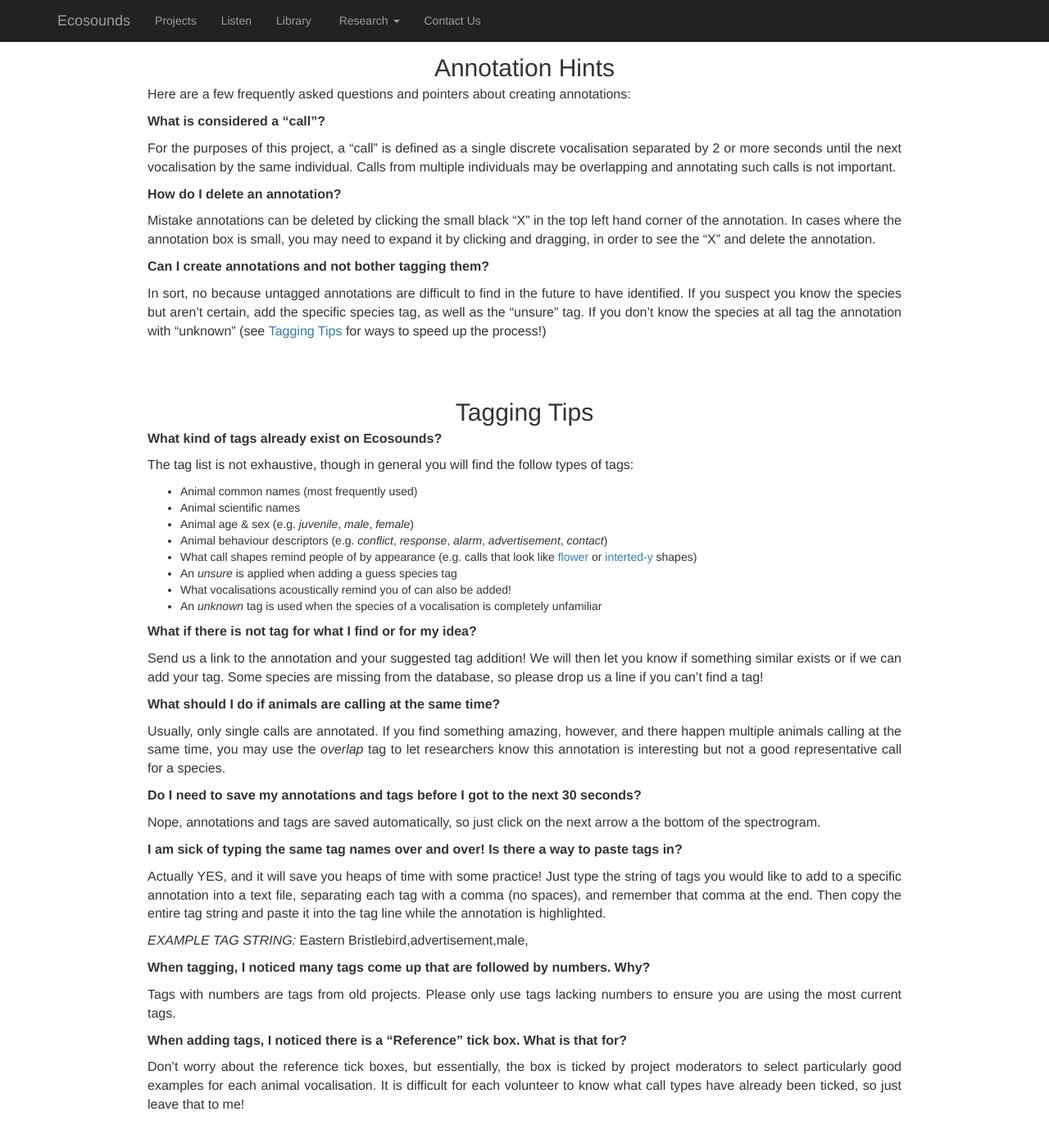
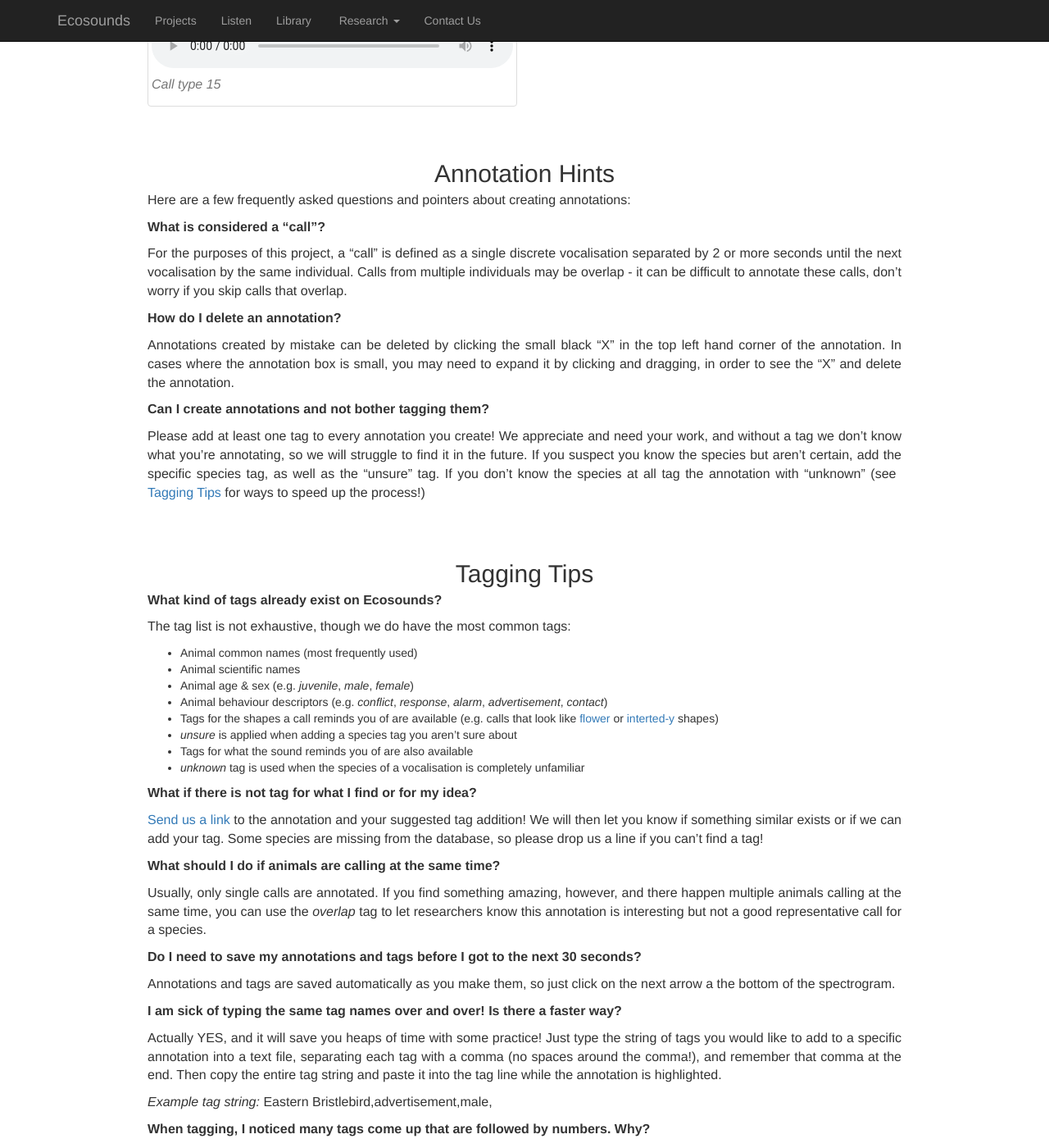
Before and after one commit to QutEcoacoustics/research-blog, a Jekyll site: the page built from help/sound-search-steps.md, in a window 1280 px wide and 1400 px high, scrolled down 6065 px. Shown: the whole window at 82% size. Built offline with Jekyll 4.4.1, drawn with Linux system fonts in a browser that asks for light colours; nearby versions of some CDN libraries; comment, search, counter and statistics services are not loaded; some of the changed text lies outside the part shown.

Commit message:
proof read help page v2 and fixed image file name

```diff
--- a/help/sound-search-steps.md
+++ b/help/sound-search-steps.md
@@ -31,7 +31,10 @@
 
 ------
 
-If you have registered, obtained access to Jess' project and been provided a Google spreadsheet, then you are ready to start searching! Otherwise, [register on Ecosounds](https://www.ecosounds.org/my_account/sign_up.html) and contact me via the [Contact Us](https://www.ecosounds.org/contact_us) page.
+To get started, you'll need an [account on Ecosounds](https://www.ecosounds.org/my_account/sign_up),
+and then [let me know you'd like to participate in the Eastern Bristlebird project](https://www.ecosounds.org/contact_us).
+
+If you have registered, obtained access to the project and been provided a Google spreadsheet, then you are ready to start searching!
 
 
 ## Starting Your Sound Search!
@@ -43,28 +46,35 @@
 
 1. **Open** Chrome web browser and log into [www.ecosounds.org](https://www.ecosounds.org/).
 2.  **View** your google spreadsheet to see that you have audio from multiple locations and times of day.
-3. **Inform** me how you decide the order you will review links via _Notes for Jess_ tab of your spreadsheet so I can understand preferences for future designs.
-4. **Play** environmental recordings by clicking a link from the _Hyperlink_ column of your spreadsheet if Chrome is your default web browser. Otherwise, copy a link from the _Original links_ column and paste it into the web address bar of a Chrome tab and press enter (Figure 1a).
+3. **Inform** me of the order you will review links using the _Notes for Jess_ tab of your spreadsheet. This is up to you, and will help me understand preferences for future designs.
+4. **Play** environmental recordings by clicking a link from the _Hyperlink_ column of your spreadsheet if Chrome is your default web browser.
+    Otherwise, copy a link from the _Original links_ column and paste it into the web address bar of a Chrome tab and press enter.
+    The play button is highlighted by the blue oval in Figure 1a.
 5. **Time** how long it takes you to work through 10 minutes of audio recordings following the stop time listed in your spreadsheet.
-6. **Search** each of the ten minute segments using one of the following strategies, which all include drawing boxes around calls (a.k.a. [annotating](#annotation-hints)) and labeling (a.k.a. [tagging](#tagging-tips)) calls within boxes:
-	- **Indicate Sounds**: When finding a good example of a particular sound that you aren't able to identify, just annotate and tag the call so that it can be located, added to the [Solving Stumper Sounds](https://docs.google.com/spreadsheets/d/1Bi8UXihbrASNy0SP2KsAYPIqWiSPzoE2ApDruRhoXiE/edit?usp=sharing) page, and identified by others easily.
-	- **Identify Sounds**:  If you know anything about the sounds heard and/or seen, annotate and tag the sounds accordingly. Check out example [Eastern Bristlebird songs](#eastern-bristlebirds-are-singing!) too!
+6. **Search** each of the ten minute segments using one of the following strategies, which all include drawing boxes around calls (a.k.a. [annotating](#annotation-hints)) and labeling (a.k.a. [tagging](#tagging-tips)) calls within the boxes:
+	- **Indicate Sounds**: When finding a good example of a particular sound that you aren't able to identify, just annotate and tag the call so that it can be located and identified by others easily. YOu could also add it to the [Solving Stumper Sounds](https://docs.google.com/spreadsheets/d/1Bi8UXihbrASNy0SP2KsAYPIqWiSPzoE2ApDruRhoXiE/edit?usp=sharing) page.
+	- **Identify Sounds**:  If you know anything about the sounds you hear or see, annotate and tag the sounds accordingly. Check out example [Eastern Bristlebird songs](#eastern-bristlebirds-are-singing!) too!
 	- **Bristlebird Blitz:**: If you are most keen to be the first to find Eastern bristlebirds in environmental recordings, you could just focus on looking for them!
 	- **Perfect Pitch:** If you are interested in considering a particular feature of the calls to potentially make a novel discovery, pitch the idea to me along with the tags you would need to use to complete the task, and I will see what I can do!
-7. **Annotate** calls by clicking and dragging with your mouse on the spectrogram to create a box around the call, which can be re-sized or deleted as needed. See [Annotation Hints](#annotation-hints) for details).
-8. **Tag** an annotation when it is selected (as indicated by the box being yellow instead of green (Figure 1b). **Please note** every annotation must be given a tag so we can find the sound later! See [Tagging Tips](#tagging-tips) for details, though you will primarily be using three types of tags:
-	- **species**: You can tag a call by species common names (if can't find it let us know)
-	- **unsure**: If you think you know what made a call but are not fairly certain, you can add a species tag, and also with an unsure tag. You can search for example calls using our acoustic [Library]( https://www.ecosounds.org/library) (via Chrome) or by searching [Xeno-Canto](http://www.xeno-canto.org/), an online global avian acoustics database.
-	- **unknown**: when you have no idea who or what made a particular sound.
-9. **Record** your findings by filling out columns H through O on the "Audio Segments" tab of your spreadsheet.
-10. **Helping** others with identification of sounds takes particular expertise, so if interested in having a go, or seeing what others are marking as unsure or unknown see [Solving Stumper Sounds](https://docs.google.com/spreadsheets/d/1Bi8UXihbrASNy0SP2KsAYPIqWiSPzoE2ApDruRhoXiE/edit?usp=sharing) currently listed, which will be added to and changed regularly.
+7. **Draw** boxes around calls by clicking and dragging with your mouse on the spectrogram to create a box around the call, which can be re-sized or deleted as needed.
+8. **Label** a box when it is selected (as indicated by the box being yellow instead of green (Figure 1b)).
+   **Please note** every annotation must be given a tag so we can find the sound later!
+   See [Tagging Tips](#tagging-tips) for details, though you will primarily be using three types of tags:
+	- ___species___: You can tag a call by species common names (if can't find it [let us know](https://www.ecosounds.org/contact_us)).
+	- '**unsure**': If you think you know what made a call but are not fairly certain, you can add a species tag, and also with an unsure tag. You can search for example calls using our acoustic [Library]( https://www.ecosounds.org/library) (via Chrome) or by searching [Xeno-Canto](http://www.xeno-canto.org/), an online global avian acoustics database.
+	- '**unknown**': when you have no idea who or what made a particular sound.
+9. **Record** your findings by filling out columns H through O on the _Audio Segments_ tab of your spreadsheet.
+10. **Help** others with identification of sounds if you have particular expertise. You can see what others are marking as unsure or unknown in the [Solving Stumper Sounds](https://docs.google.com/spreadsheets/d/1Bi8UXihbrASNy0SP2KsAYPIqWiSPzoE2ApDruRhoXiE/edit?usp=sharing) document, which will be added to and changed regularly.
 
 <img src="./media/image14.png"   width="100%" />
-**Figure 1.** a) The blue circle is highlighting a play button, and the red circle is highlighting an button that give you the option to "auto play" recordings 30 seconds at a time. b) Numerous calls are annotated (green boxes) and tagged, and the call with the yellow annotation is actively being tagged.
+**Figure 1.** a) The blue circle is highlighting a play button, and the red circle is highlighting an button that give you the option to "auto play" recordings 30 seconds at a time.
+b) Numerous calls are annotated (green boxes) and tagged, and the call with the yellow annotation is actively being tagged.
 
 ## Eastern Bristlebirds are Singing!
 
-Below are the most common call types found when looking through several days of acoustic data collected from captive birds at Currumbin Wildlife Sanctuary. *Note* that there is a lot of variation in the calls and there may be more than currently listed there so if in question annotate and tag it!
+Below are the most common call types found when looking through several days of acoustic data collected from captive birds at Currumbin Wildlife Sanctuary.
+
+*Note* that there is a lot of variation in the calls and there may be more than currently listed there so if in question annotate and tag it!
 
 {% include audio.html src="./media/ebb_annotations/EBB_call01.mp3" image_src="./media/ebb_annotations/EBB_call01.JPG" caption="Call type 1"  class="half inline" %}
 {% include audio.html src="./media/ebb_annotations/EBB_call02.mp3" image_src="./media/ebb_annotations/EBB_call02.JPG" caption="Call type 2"  class="half inline" %}
@@ -88,67 +98,84 @@
 
 **What is considered a "call"?**
 
-For the purposes of this project, a "call" is defined as a single discrete vocalisation separated by 2 or more seconds until the next vocalisation by the same individual. Calls from multiple individuals may be overlapping and annotating such calls is not important.
+For the purposes of this project, a "call" is defined as a single discrete vocalisation separated by 2 or more seconds until the next vocalisation by the same individual.
+Calls from multiple individuals may be overlap - it can be difficult to annotate these calls, don't worry if you skip calls that overlap.
 
 **How do I delete an annotation?**
 
-Mistake annotations can be deleted by clicking the small black "X" in the top left hand corner of the annotation. In cases where the annotation box is small, you may need to expand it by clicking and dragging, in order to see the "X" and delete the annotation.
+Annotations created by mistake can be deleted by clicking the small black "X" in the top left hand corner of the annotation.
+In cases where the annotation box is small, you may need to expand it by clicking and dragging, in order to see the "X" and delete the annotation.
 
 **Can I create annotations and not bother tagging them?**
 
-In sort, no because untagged annotations are difficult to find in the future to have identified. If you suspect you know the species but aren't certain, add the specific species tag, as well as the "unsure" tag. If you don't know the species at all tag the annotation with "unknown" (see [Tagging Tips](#tagging-tips) for ways to speed up the process!)
+Please add at least one tag to every annotation you create!
+We appreciate and need your work, and without a tag we don't know what you're annotating, so we will struggle to find it in the future.
+If you suspect you know the species but aren't certain, add the specific species tag, as well as the "unsure" tag.
+If you don't know the species at all tag the annotation with "unknown" (see [Tagging Tips](#tagging-tips) for ways to speed up the process!)
 
 ## Tagging Tips
 **What kind of tags already exist on Ecosounds?**
 
-The tag list is not exhaustive, though in general you will find the follow types of tags:
+The tag list is not exhaustive, though we do have the most common tags:
 
 - Animal common names (most frequently used)
 - Animal scientific names
 - Animal age & sex (e.g. _juvenile_, _male_, _female_)
 - Animal behaviour descriptors (e.g. _conflict_, _response_, _alarm_, _advertisement_, _contact_)
-- What call shapes remind people of by appearance (e.g. calls that look like [flower](https://www.ecosounds.org/library?tagsPartial=flower-shaped&reference=reference&page=1&items=10) or [interted-y](https://www.ecosounds.org/library?tagsPartial=inverted-y&reference=reference&page=1&items=10) shapes)
--  An _unsure_ is applied when adding a guess species tag
-- What vocalisations acoustically remind you of can also be added!
-- An _unknown_ tag is used when the species of a vocalisation is completely unfamiliar
+- Tags for the shapes a call reminds you of are available (e.g. calls that look like
+  [flower](https://www.ecosounds.org/library?tagsPartial=flower-shaped&reference=reference&page=1&items=10) or
+  [interted-y](https://www.ecosounds.org/library?tagsPartial=inverted-y&reference=reference&page=1&items=10) shapes)
+- _unsure_ is applied when adding a species tag you aren't sure about
+- Tags for what the sound reminds you of are also available
+- _unknown_ tag is used when the species of a vocalisation is completely unfamiliar
 
 
 **What if there is not tag for what I find or for my idea?**
 
-Send us a link to the annotation and your suggested tag addition! We will then let you know if something similar exists or if we can add your tag. Some species are missing from the database, so please drop us a line if you can't find a tag!
+[Send us a link](https://www.ecosounds.org/contact_us) to the annotation and your suggested tag addition!
+We will then let you know if something similar exists or if we can add your tag.
+Some species are missing from the database, so please drop us a line if you can't find a tag!
 
 **What should I do if animals are calling at the same time?**
 
-Usually, only single calls are annotated. If you find something amazing, however, and there happen multiple animals calling at the same time, you may use the _overlap_ tag to let researchers know this annotation is interesting but not a good representative call for a species.
+Usually, only single calls are annotated. If you find something amazing, however, and there happen multiple animals calling at the same time,
+you can use the _overlap_ tag to let researchers know this annotation is interesting but not a good representative call for a species.
 
 **Do I need to save my annotations and tags before I got to the next 30 seconds?**
 
-Nope, annotations and tags are saved automatically, so just click on the next arrow a the bottom of the spectrogram.
+Annotations and tags are saved automatically as you make them, so just click on the next arrow a the bottom of the spectrogram.
 
-**I am sick of typing the same tag names over and over! Is there a way to paste tags in?**
+**I am sick of typing the same tag names over and over! Is there a faster way?**
 
-Actually YES, and it will save you heaps of time with some practice! Just type the string of tags you would like to add to a specific annotation into a text file, separating each tag with a comma (no spaces), and remember that comma at the end. Then copy the entire tag string and paste it into the tag line while the annotation is highlighted.
+Actually YES, and it will save you heaps of time with some practice!
+Just type the string of tags you would like to add to a specific annotation into a text file,
+separating each tag with a comma (no spaces around the comma!), and remember that comma at the end.
+Then copy the entire tag string and paste it into the tag line while the annotation is highlighted.
 
-*EXAMPLE TAG STRING:* Eastern Bristlebird,advertisement,male,
+*Example tag string:* Eastern Bristlebird,advertisement,male,
 
 **When tagging, I noticed many tags come up that are followed by numbers. Why?**
 
-Tags with numbers are tags from old projects. Please only use tags lacking numbers to ensure you are using the most current tags.
+Tags with numbers are tags from old projects. Please only use tags that do not have numbers to ensure you are using the most current tags.
 
 **When adding tags, I noticed there is a "Reference" tick box. What is that for?**
 
-Don't worry about the reference tick boxes, but essentially, the box is ticked by project moderators to select particularly good examples for each animal vocalisation. It is difficult for each volunteer to know what call types have already been ticked, so just leave that to me!
+Don't worry about the reference tick boxes, but essentially, the box is ticked by project moderators to select particularly good examples for each animal vocalisation.
+It is difficult for each volunteer to know what call types have already been ticked, so just leave that to me!
 
 ## Don't be a stranger!
 
-**If you have questions, feedback, or ideas for future improvement drop me a line**!
+**If you have questions, feedback, or ideas for improvements drop me a line**!
 
 In terms of my research, I am _REALLY_ interest knowing:
 
 1. What species and habitats you are interested in learning about and hearing?
 2. Species you would be interested in learning more about.
-2. What ideas do you have for other information to include on Ecosounds?
+2. What ideas do you have for other information to include on the Ecosounds website?
 3. Do you have any different ideas on how to display acoustic recordings?
 4. Are you interested in being part of citizen science research about acoustics?
 
-You can contact me, Jessie Cappadonna via the [contact us page](https://www.ecosounds.org/contact_us), [twitter](https://twitter.com/JessCappadonna), or direct email if you have it.
+You can contact me, Jessie Cappadonna via the [contact us page](https://www.ecosounds.org/contact_us),
+[twitter](https://twitter.com/JessCappadonna), or directly by email if we've corresponded.
+
+## Thank you!
```
Also changed, not shown: help/media/ebb_annotations/EBB_call01.JPG (renamed from help/media/ebb_annotations/ebb_call01.JPG).
